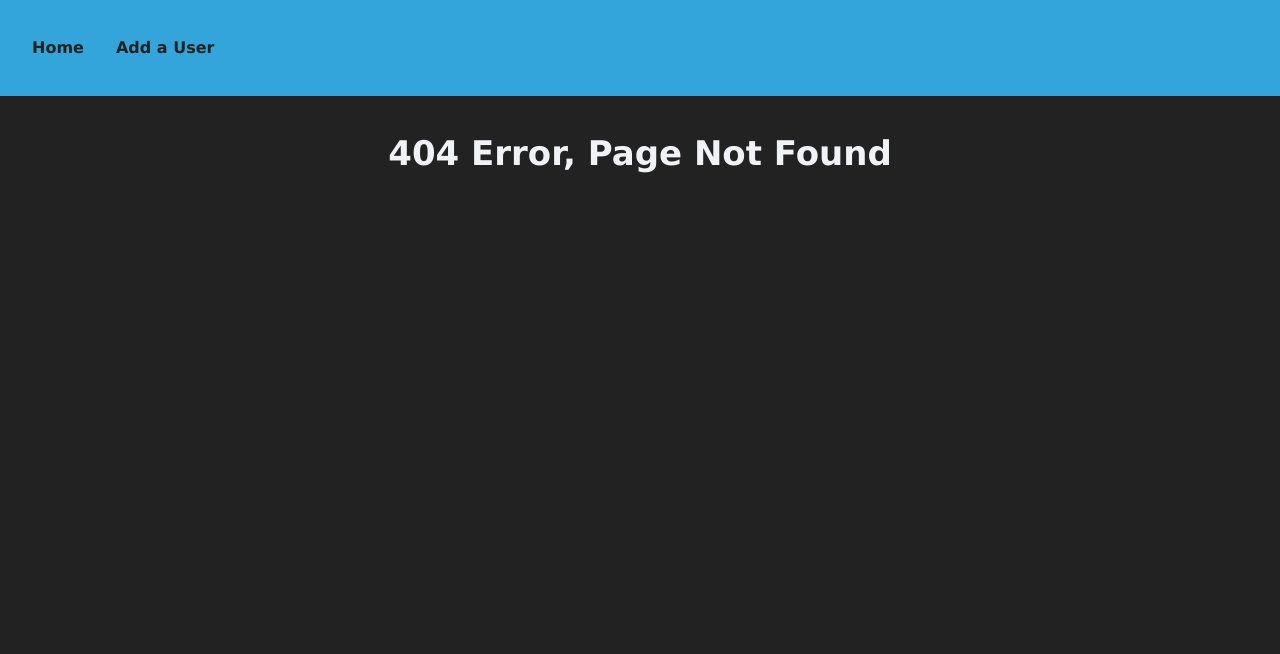
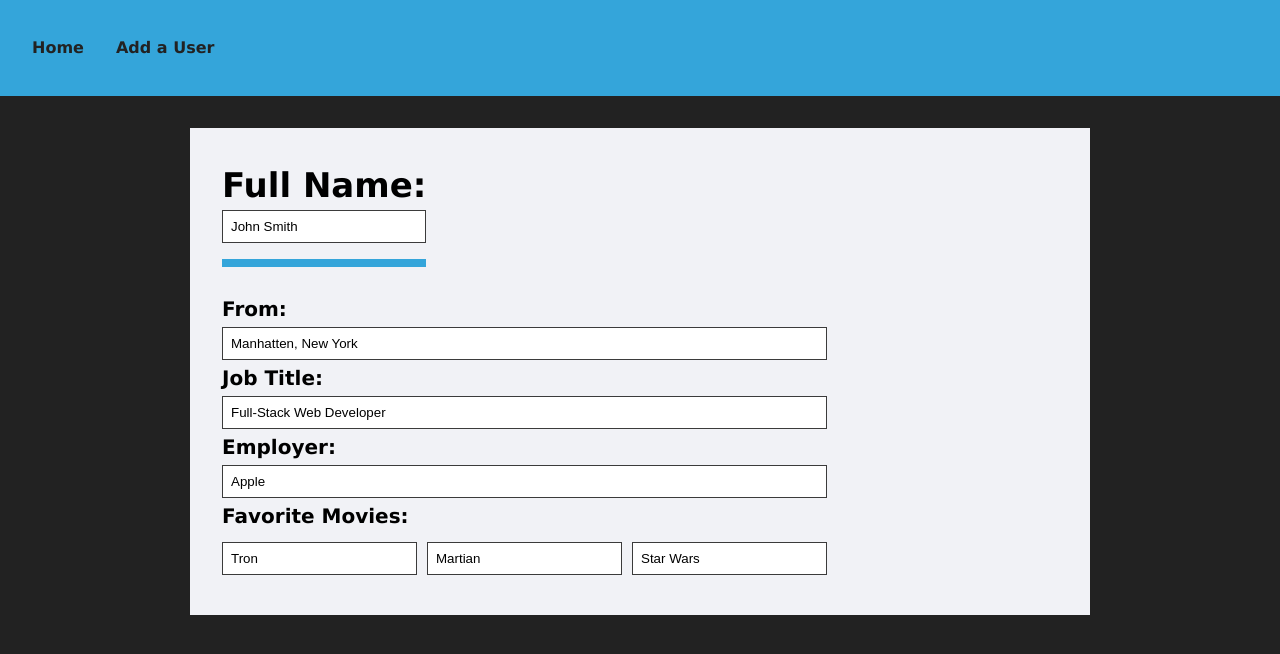
Before and after one commit to zackrogerst/user-directory, a React (Create React App) app: page /edit-user in a window 1280 px wide. Before the commit this address had no page. Shown: the top 654 px of the page. Built offline with nearby package versions, Linux system fonts and the light colour scheme.

Commit message:
added edit-user form, styles. hard coded currently

```diff
--- a/src/App.css
+++ b/src/App.css
@@ -378,6 +378,44 @@ input {
 }
 
 /* --------------------------------------------------------------
+------- below is -- EditUser.jsx
+-------------------------------------------------------------- */
+
+.edit-user-box {
+	padding: var(--space);
+	background-color: var(--light);
+	display: flex;
+	justify-content: space-between;
+	flex-wrap: wrap;
+	width: 100%;
+}
+
+.edit-user-box {
+	width: 100%;
+}
+
+.edit-user-info-box {
+	font-weight: normal;
+}
+
+.edit-user-name {
+	border-bottom: var(--space-extra-small) solid var(--highlight);
+	width: min-content;
+	padding-bottom: var(--space-extra-small);
+	margin-bottom: var(--space);
+}
+
+.edit-user-movies {
+	display: flex;
+	gap: 10px;
+	width: 100%;
+}
+
+.edit-user-movie-li {
+	margin-left: var(--space);
+}
+
+/* --------------------------------------------------------------
 ------- below is -- NotFound.jsx
 -------------------------------------------------------------- */
 
--- a/src/App.jsx
+++ b/src/App.jsx
@@ -10,6 +10,7 @@ import AllUsers from "./screens/AllUsers";
 import AddAUser from "./screens/AddAUser";
 import IndividualUser from "./screens/IndividualUser";
 import NotFound from "./screens/NotFound";
+import EditUser from "./screens/EditUser";
 
 import db from "./data/db";
 
@@ -23,6 +24,7 @@ function App() {
 				<Route path="/users" element={<AllUsers users={users} setUsers={setUsers} />} />
 				<Route path="/users/:num" element={<IndividualUser users={users} setUsers={setUsers} />} />
 				<Route path="/add-user" element={<AddAUser users={users} setUsers={setUsers} />} />
+				<Route path="edit-user" element={<EditUser user={users[0]} />} />
 				<Route path="*" element={<NotFound />} />
 			</Routes>
 		</Layout>
--- a/src/data/db.jsx
+++ b/src/data/db.jsx
@@ -5,7 +5,7 @@ let db = [
 		location: "Manhatten, New York",
 		title: "Full-Stack Web Developer",
 		employer: "Apple",
-		movies: ["Tron", "Martian"]
+		movies: ["Tron", "Martian", "Star Wars"]
 	},
 	{
 		id: 2,
@@ -13,7 +13,7 @@ let db = [
 		location: "Buffalo, New York",
 		title: "Front End Web Developer",
 		employer: "Apple",
-		movies: ["Narnia", "SAO"]
+		movies: ["Narnia", "SAO", "Star Wars"]
 	},
 	{
 		id: 3,
@@ -21,7 +21,7 @@ let db = [
 		location: "Queens, New York",
 		title: "Back End Web Developer",
 		employer: "Apple",
-		movies: ["Blade Runner", "Gundam"]
+		movies: ["Blade Runner", "Gundam", "Star Wars"]
 	},
 	{
 		id: 4,
@@ -29,7 +29,7 @@ let db = [
 		location: "Brooklyn, New York",
 		title: "Data Analyst",
 		employer: "Apple",
-		movies: ["Harry Potter", "JonTronShow"]
+		movies: ["Harry Potter", "JonTronShow", "Star Wars"]
 	}
 ];
 
--- a/src/screens/AddAUser.jsx
+++ b/src/screens/AddAUser.jsx
@@ -102,21 +102,21 @@ const AddAUser = props => {
 				<section className="add-user-form-movies-container">
 					<input
 						id="movie"
-						placeholder=" Your First Favorite Movie"
+						placeholder="Your First Favorite Movie"
 						onChange={e => setNewFav(e.target.value)}
 						required
 					/>
 
 					<input
 						id="movie2"
-						placeholder=" Your Second Favorite Movie"
+						placeholder="Your Second Favorite Movie"
 						onChange={e => setNewFav2(e.target.value)}
 						required
 					/>
 
 					<input
 						id="movie3"
-						placeholder=" Your Third Favorite Movie"
+						placeholder="Your Third Favorite Movie"
 						onChange={e => setNewFav3(e.target.value)}
 						required
 					/>
--- /dev/null
+++ b/src/screens/EditUser.jsx
@@ -0,0 +1,43 @@
+import React from "react";
+
+const EditUser = props => {
+	const { name, location, title, employer, movies } = props.user;
+
+	return (
+		<article className="container edit-user-box">
+			<section>
+				<section className="edit-user-name">
+					<h2>Full Name:</h2>
+					<input value={name} />
+				</section>
+
+				<h3 className="edit-user-location">
+					From:
+					<input value={location} />
+				</h3>
+
+				<h3 className="edit-user-title">
+					Job Title:
+					<input value={title} />
+				</h3>
+
+				<h3 className="edit-user-employer">
+					Employer:
+					<input value={employer} />
+				</h3>
+				<div>
+					<h3>Favorite Movies:</h3>
+					<div className="edit-user-movies">
+						<input id="movie" value={movies[0]} required />
+
+						<input id="movie2" value={movies[1]} required />
+
+						<input id="movie3" value={movies[2]} required />
+					</div>
+				</div>
+			</section>
+		</article>
+	);
+};
+
+export default EditUser;
--- a/src/screens/IndividualUser.jsx
+++ b/src/screens/IndividualUser.jsx
@@ -6,7 +6,6 @@ const IndividualUser = props => {
 	let navigate = useNavigate();
 
 	const param = +useParams().num;
-
 	const index = users.findIndex(u => u.id === param);
 	const { name, location, title, employer, movies } = users[index];
 
@@ -61,7 +60,9 @@ const IndividualUser = props => {
 				</h3>
 
 				<div className="user-nav-buttons">
-					<button>Edit</button>
+					<Link to={`/edit-user/${users[index].id}`}>
+						<button>Edit</button>
+					</Link>
 					<Link to={`/`}>
 						<button
 							onClick={() => {
```
